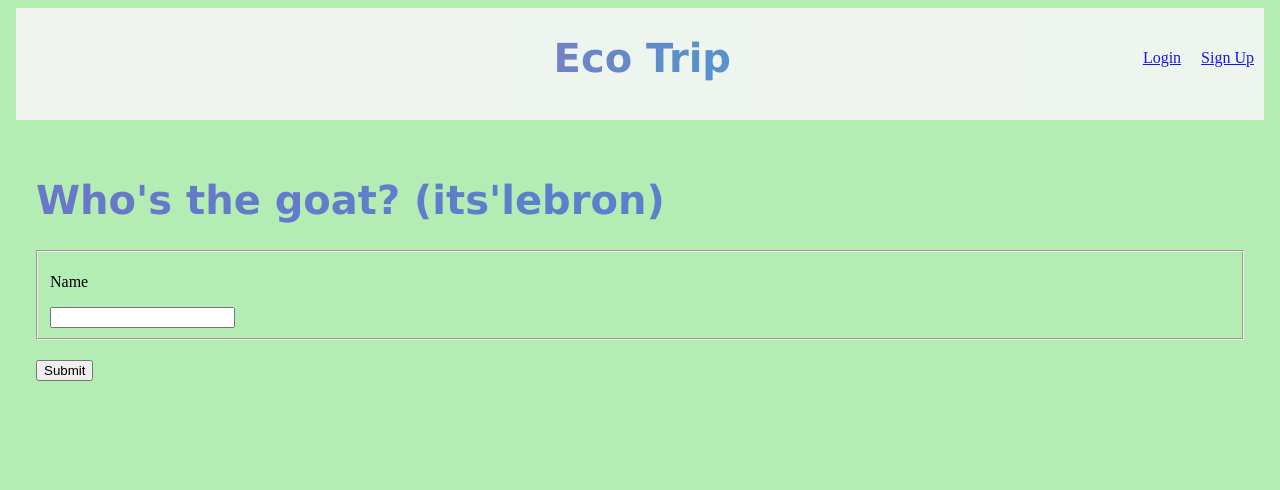
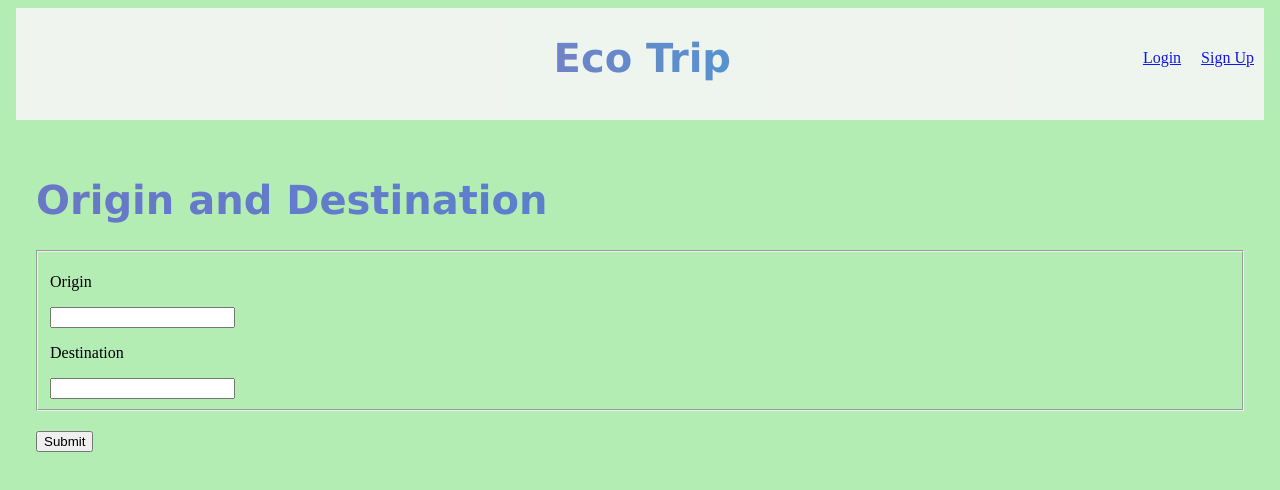
Before and after one commit to hanmosh/EcoTrip, a React (Create React App) app in the folder milestone-3/my-app/frontend/: page /form in a window 1280 px wide. Shown: the top 490 px of the page. Built offline with nearby package versions, Linux system fonts and the light colour scheme.

Commit message:
Fixed form

```diff
--- a/milestone-3/my-app/frontend/package.json
+++ b/milestone-3/my-app/frontend/package.json
@@ -1,6 +1,7 @@
 {
   "name": "frontend",
   "version": "0.1.0",
+  "proxy": "http://localhost:8000",
   "private": true,
   "dependencies": {
     "@testing-library/jest-dom": "^5.16.5",
--- a/milestone-3/my-app/frontend/src/components/form/form.js
+++ b/milestone-3/my-app/frontend/src/components/form/form.js
@@ -3,32 +3,64 @@ import './form.css';
 
 function Form() {
   const [submitting, setSubmitting] = useState(false);
-  const handleSubmit = event => {
+  const [origin, setOrigin] = useState('');
+  const [destination, setDestination] = useState('');
+
+  const handleSubmit = async event => {
     event.preventDefault();
-   setSubmitting(true);
+    setSubmitting(true);
 
-   setTimeout(() => {
-     setSubmitting(false);
-   }, 3000)
- }
+    await sendDataToAPI();
 
-  return(
+    setSubmitting(false);
+  };
+
+  const sendDataToAPI = async () => {
+    // Replace with the URL of your Django REST Framework API
+    const apiUrl = 'http://127.0.0.1:8000/carbon_footprint/calculate/';
+
+    const response = await fetch(apiUrl, {
+      method: 'POST',
+      headers: {
+        'Content-Type': 'application/json',
+      },
+      body: JSON.stringify({ origin, destination }),
+    });
+
+    if (response.ok) {
+      console.log('Data sent successfully');
+    } else {
+      console.error('Error sending data:', response.status);
+    }
+  };
+
+  return (
     <div className="wrapper">
-      <h1>Who's the goat? (its'lebron)</h1>
-      {submitting &&
-       <div>Submtting Form...</div>
-     }
+      <h1>Origin and Destination</h1>
+      {submitting && <div>Submitting Form...</div>}
       <form onSubmit={handleSubmit}>
         <fieldset>
           <label>
-            <p>Name</p>
-            <input name="name" />
+            <p>Origin</p>
+            <input
+              name="origin"
+              value={origin}
+              onChange={e => setOrigin(e.target.value)}
+            />
+          </label>
+          <label>
+            <p>Destination</p>
+            <input
+              name="destination"
+              value={destination}
+              onChange={e => setDestination(e.target.value)}
+            />
           </label>
         </fieldset>
         <button type="submit">Submit</button>
       </form>
     </div>
-  )
+  );
 }
 
 export default Form;
```
